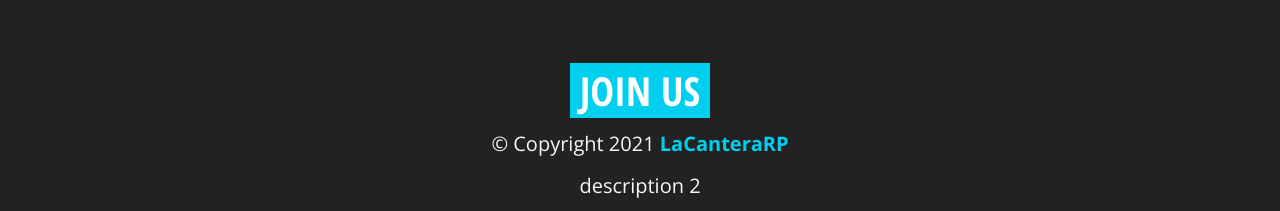
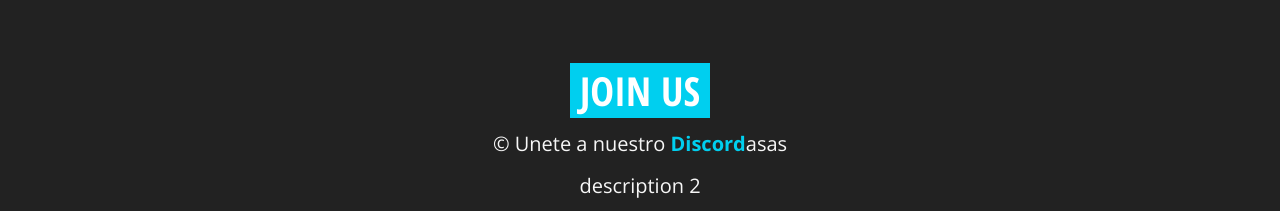
Before and after one commit to LowLie4/LaCantera, a plain HTML site: page index.html in a window 1280 px wide. Shown: the part 1820-2031 px from the top of the page. Drawn offline with nearby package versions, Linux system fonts and the light colour scheme.

Commit message:
Update index.html

```diff
--- a/index.html
+++ b/index.html
@@ -198,8 +198,7 @@
 					<div class="section-title wow fadeInDown" data-wow-duration="1s" data-wow-delay="300ms">
 						<h1><span>Join Us</span></h1>
 					</div>
-					<h3 class="wow fadeInUp" data-wow-duration="1s" data-wow-delay="300ms"><span>&#169; Copyright 2021 <a href="https://discord.gg/zNBmkmpbZR"color: red;"><b>LaCanteraRP</b></a></span></p>
-</h3>
+					<h3 class="wow fadeInUp" data-wow-duration="1s" data-wow-delay="300ms"><span>&#169; Unete a nuestro <a href="https://discord.gg/zNBmkmpbZR"color: red;"><b>Discord</b></a>asas</span></p></h3>
 					<h3 class="wow fadeInUp" data-wow-duration="1s" data-wow-delay="300ms">description 2</h3>
 					<h3 class="wow fadeInUp" data-wow-duration="1s" data-wow-delay="300ms"><span class="main-color">description 3</span> </h3>
 
```
